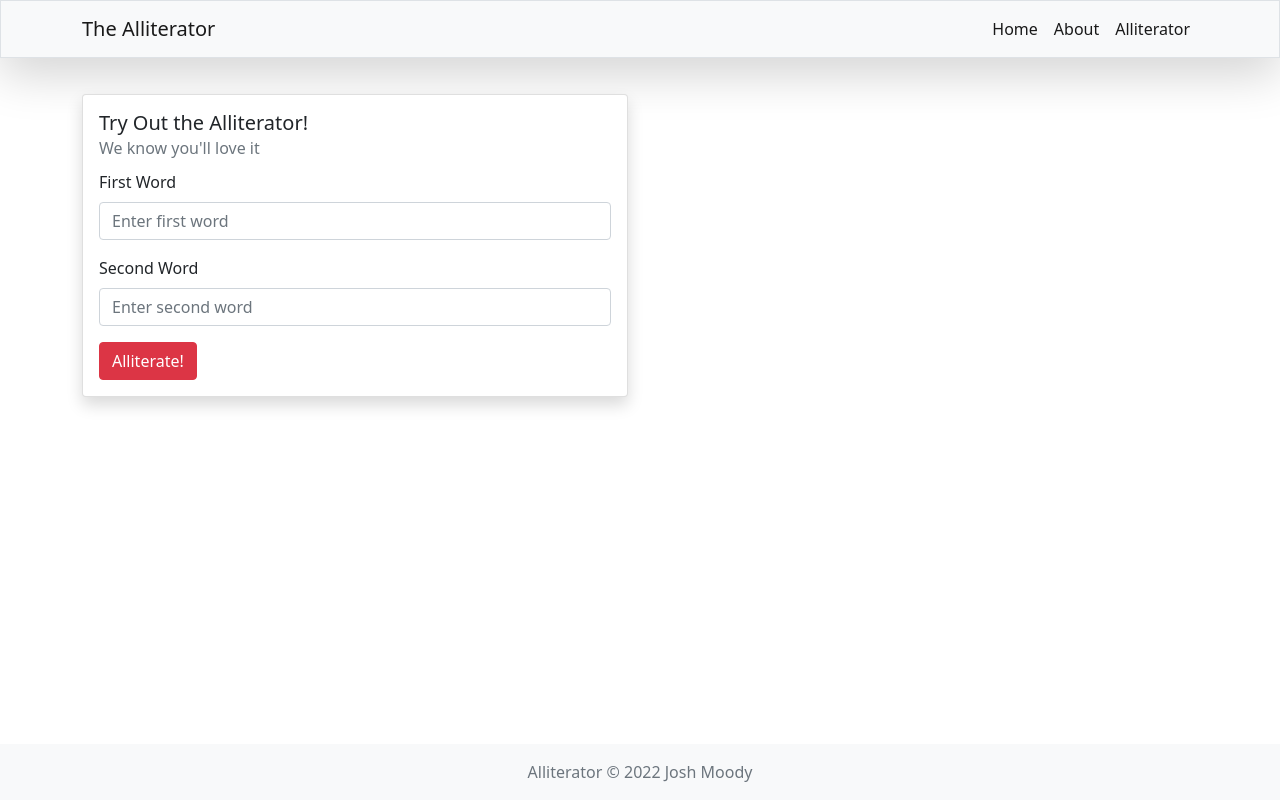
After one commit to joshmoody24/alliterator, a Django app: page /alliterator/ in a window 1280 px wide. The commit adds this page. Run offline with Django 4.2, Linux system fonts and the light colour scheme.

Commit message:
added alliterator page

```diff
--- /dev/null
+++ b/mainapp/templates/alliterator.html
@@ -0,0 +1,25 @@
+{% extends 'base.html' %}
+{% block content %}
+<div class="row mt-1 py-2">
+
+	<div class="col-md-8 col-lg-6">
+		<div class="card p-3 shadow rounded">
+		<h5 class="card-title">Try Out the Alliterator!</h5>
+		<h6 class="card-subtitle mb-2 text-muted">We know you'll love it</h6>
+		<form class="mt-1" method="post" action={% url 'submit' %}>
+			{% csrf_token %}
+			<div class="mb-3">
+				<label for="word1" class="form-label card-text">First Word</label>
+				<input class="form-control" name="word1" placeholder="Enter first word" />
+			</div>
+			<div class="mb-3">
+				<label for="word2" class="form-label card-text">Second Word</label>
+				<input type="text" class="form-control" name="word2" placeholder="Enter second word" />
+			</div>
+			<input type="hidden" name="origin" value="{% url 'alliterator' %}" />
+			<input type="submit" class="btn btn-danger" value="Alliterate!" />
+		</form>
+		</div>
+	</div>
+</div>
+{% endblock content %}
--- a/mainapp/templates/base.html
+++ b/mainapp/templates/base.html
@@ -16,10 +16,13 @@
 					<div class="collapse navbar-collapse" id="navbarNav">
 						<ul class="navbar-nav ms-auto">
 							<li class="nav-item">
+								<a class="nav-link active" aria-current="page" href="{% url 'index' %}">Home</a>
+							</li>
+							<li class="nav-item">
 								<a class="nav-link active" aria-current="page" href="{% url 'about' %}">About</a>
 							</li>
 							<li class="nav-item">
-								<a class="nav-link active" aria-current="page" href="{% url 'index' %}">Home</a>
+								<a class="nav-link active" aria-current="page" href="{% url 'alliterator' %}">Alliterator</a>
 							</li>
 						</ul>
 					</div>
--- a/mainapp/templates/index.html
+++ b/mainapp/templates/index.html
@@ -52,6 +52,7 @@
 				<label for="word2" class="form-label card-text">Second Word</label>
 				<input type="text" class="form-control" name="word2" placeholder="Enter second word" />
 			</div>
+			<input type="hidden" name="origin" value="{% url 'index' %}" />
 			<input type="submit" class="btn btn-danger" value="Alliterate!" />
 		</form>
 		</div>
--- a/mainapp/urls.py
+++ b/mainapp/urls.py
@@ -7,4 +7,5 @@ urlpatterns = [
     path('results/<str:word1>/<str:word2>/', views.results, name='results'),
     path('error/<str:message>/', views.error, name="error"),
     path('about/', views.about, name='about'),
+    path('alliterator/', views.alliterator, name='alliterator'),
 ]
--- a/mainapp/views.py
+++ b/mainapp/views.py
@@ -8,6 +8,9 @@ def index(request):
 def about(request):
     return render(request, "about.html")
 
+def alliterator(request):
+    return render(request, "alliterator.html")
+
 def submit(request):
     if(request.method != "POST"):
         return HttpResponse("No form data detected")
@@ -15,7 +18,7 @@ def submit(request):
     word1 = request.POST.get('word1')
     word2 = request.POST.get('word2')
     if(word1 == '' or word2 == ''):
-        return redirect('/')
+        return redirect(request.POST.get('origin'))
     return redirect('results', word1=word1.lower(), word2=word2.lower())
 
 def error(request, message):
```
